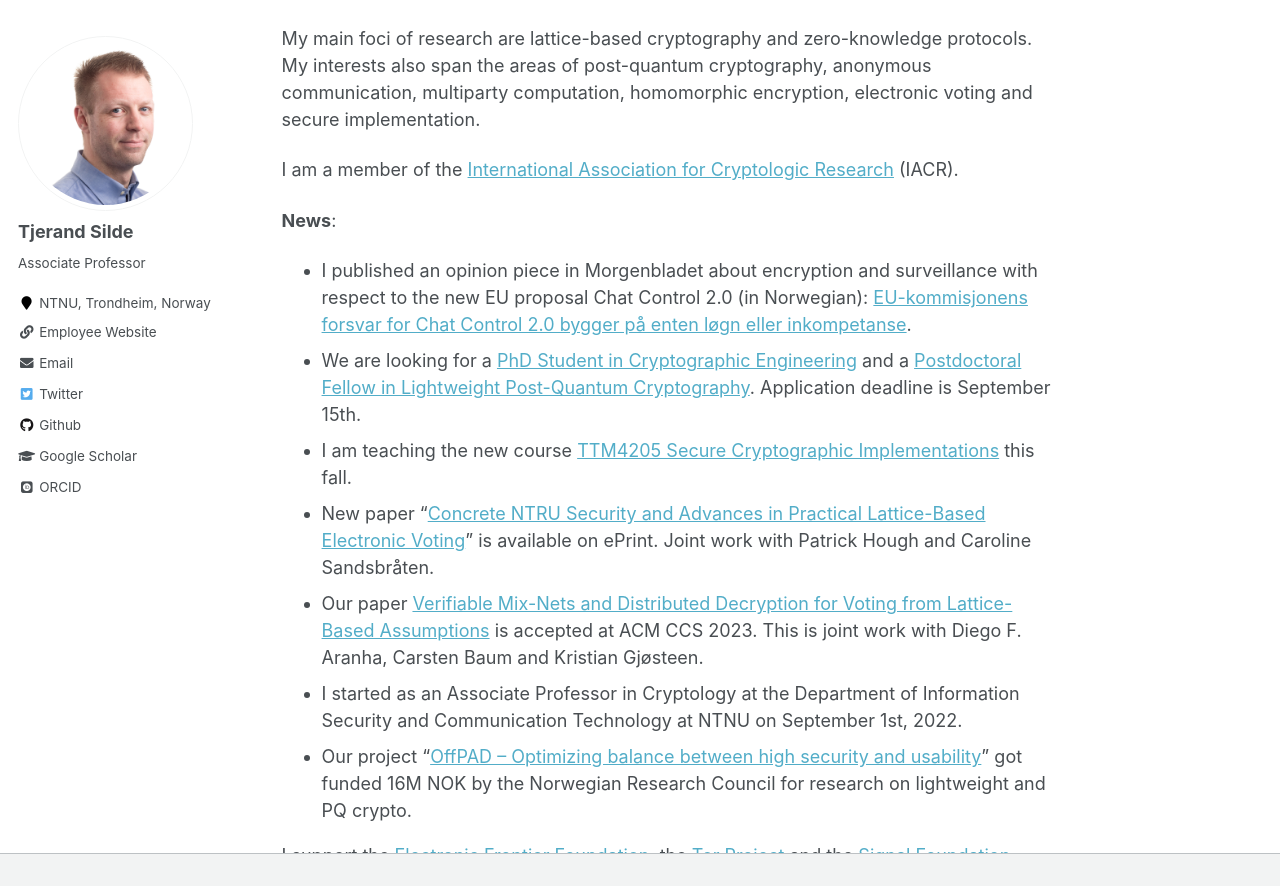
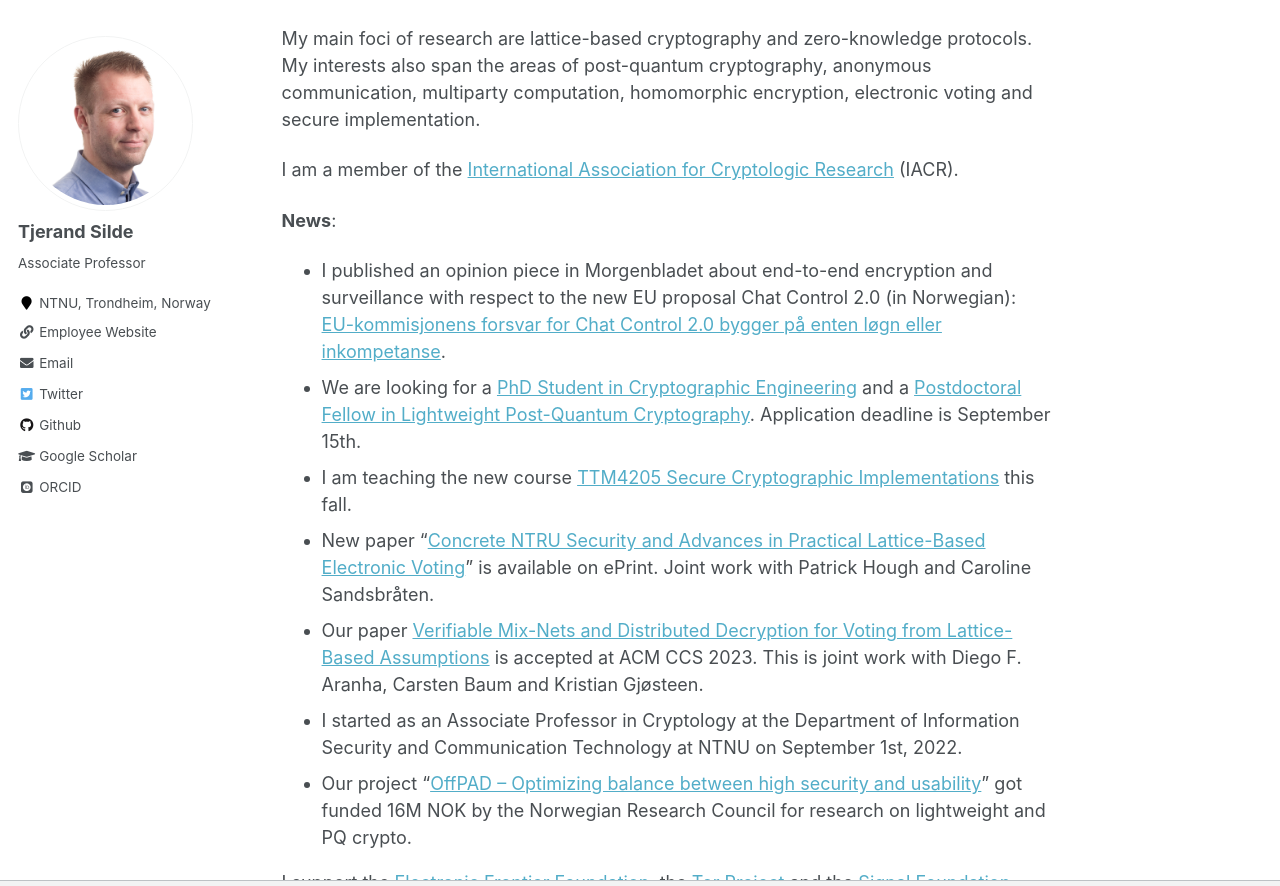
Before and after one commit to tjesi/tjesi.github.io, a Jekyll site: the page built from _pages/about.md, in a window 1280 px wide and 900 px high, scrolled down 344 px, cut to the strip 0-886 px from the top of the window. Built offline with Jekyll 4.4.1, drawn with Linux system fonts in a browser that asks for light colours; some web fonts are replaced.

Commit message:
Update about.md

```diff
--- a/_pages/about.md
+++ b/_pages/about.md
@@ -18,7 +18,7 @@
 
 **News**:
 
-- I published an opinion piece in Morgenbladet about encryption and surveillance with respect to the new EU proposal Chat Control 2.0 (in Norwegian): [EU-kommisjonens forsvar for Chat Control 2.0 bygger på enten løgn eller inkompetanse](https://www.morgenbladet.no/ideer/kronikk/2023/09/05/eu-kommisjonens-forsvar-for-chat-control-20-bygger-pa-enten-logn-eller-inkompetanse).
+- I published an opinion piece in Morgenbladet about end-to-end encryption and surveillance with respect to the new EU proposal Chat Control 2.0 (in Norwegian): [EU-kommisjonens forsvar for Chat Control 2.0 bygger på enten løgn eller inkompetanse](https://www.morgenbladet.no/ideer/kronikk/2023/09/05/eu-kommisjonens-forsvar-for-chat-control-20-bygger-pa-enten-logn-eller-inkompetanse).
 - We are looking for a [PhD Student in Cryptographic Engineering](https://www.jobbnorge.no/en/available-jobs/job/246480/phd-candidate-in-cryptography-engineering) and a [Postdoctoral Fellow in Lightweight Post-Quantum Cryptography](https://www.jobbnorge.no/en/available-jobs/job/248833/postdoctoral-fellow-in-lightweight-post-quantum-cryptography). Application deadline is September 15th.
 - I am teaching the new course [TTM4205 Secure Cryptographic Implementations](https://tjerandsilde.no/TTM4205) this fall.
 - New paper "[Concrete NTRU Security and Advances in Practical Lattice-Based Electronic Voting](https://eprint.iacr.org/2023/933)" is available on ePrint. Joint work with Patrick Hough and Caroline Sandsbråten.
```
